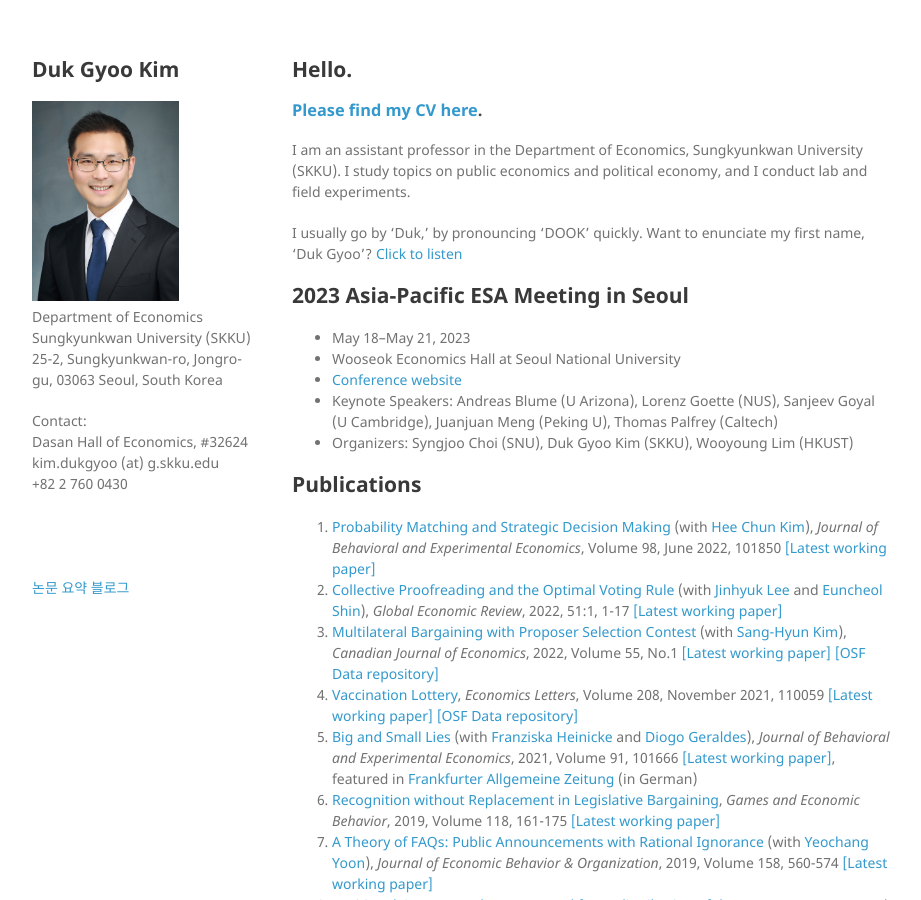
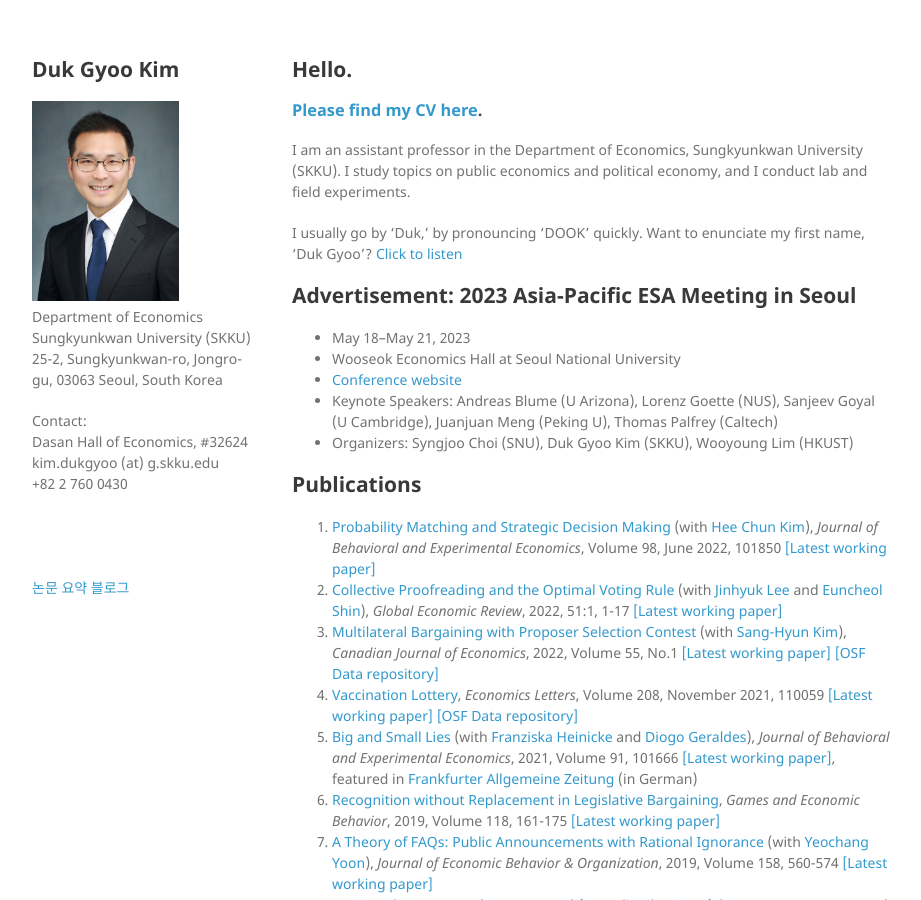
Before and after one commit to kimdukgyoo/kimdukgyoo.github.io, a Jekyll site: the page built from index.md, in a window 1280 px wide and 900 px high. Shown: the whole window, without its empty margins (178-1099 px from the left). Built offline with Jekyll 4.4.1, drawn with Linux system fonts in a browser that asks for light colours; our own code applies the rules of GitHub Pages for plain Markdown files.

Commit message:
Update index.md

```diff
--- a/index.md
+++ b/index.md
@@ -7,7 +7,7 @@ I am an assistant professor in the Department of Economics, Sungkyunkwan Univers
 
 I usually go by 'Duk,' by pronouncing 'DOOK' quickly. Want to enunciate my first name, 'Duk Gyoo'?  <a href="/howtopronouncemyname.mp3" target="_blank">Click to listen</a>
 
-## 2023 Asia-Pacific ESA Meeting in Seoul
+## Advertisement: 2023 Asia-Pacific ESA Meeting in Seoul
 - May 18--May 21, 2023
 - Wooseok Economics Hall at Seoul National University
 - <a href="https://esaseoul2023.weebly.com" target="_blank">Conference website</a>
```
